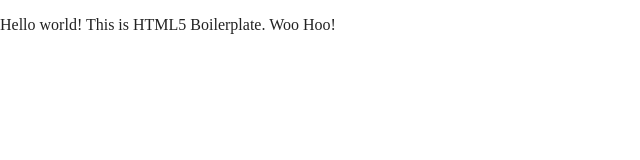
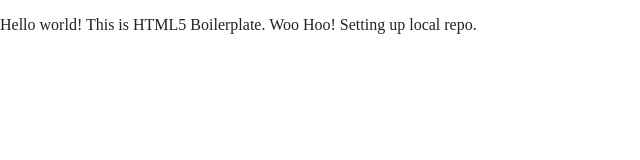
Before and after one commit to davelozano/kirtlandym-learn-code, a website built with Parcel: page index.html in a window 1280 px wide. Shown: the whole page, without its empty margins (0-640 px from the left). Built offline with nearby package versions, Linux system fonts and the light colour scheme.

Commit message:
Update index.html

```diff
--- a/index.html
+++ b/index.html
@@ -25,7 +25,7 @@
 <body>
 
   <!-- Add your site or application content here -->
-  <p>Hello world! This is HTML5 Boilerplate. Woo Hoo!</p>
+  <p>Hello world! This is HTML5 Boilerplate. Woo Hoo! Setting up local repo.</p>
   <script src="js/vendor/modernizr-3.11.2.min.js"></script>
   <script src="js/plugins.js"></script>
   <script src="js/main.js"></script>
```
